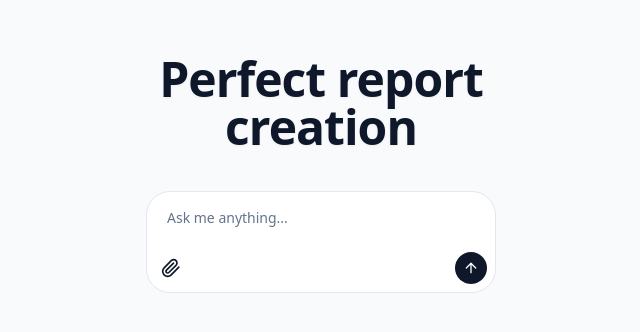
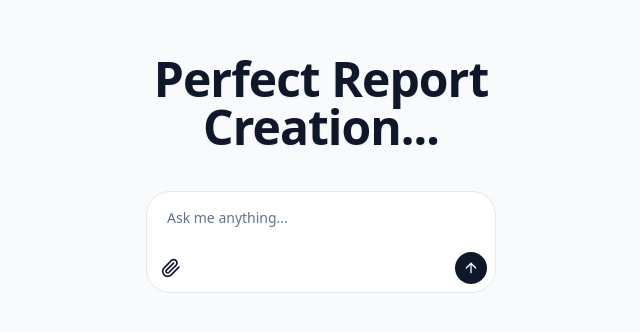
Before and after one commit to willspensley/conversational-prompt-box, a React (Vite) app: page / in a window 1280 px wide. Shown: the part 226-558 px from the top of the page, without its empty margins (319-959 px from the left). Built offline with nearby package versions, Linux system fonts and the light colour scheme.

Commit message:
Refactor: Improve word fade-in animation
Adjust the animation speed and text content for the word fade-in component.

```diff
--- a/src/pages/Index.tsx
+++ b/src/pages/Index.tsx
@@ -7,7 +7,8 @@ const Index = () => {
     <div className="min-h-screen flex flex-col items-center justify-center bg-gray-50">
       <div className="w-full max-w-md px-4 flex flex-col items-center gap-8">
         <WordFadeIn
-          words="Perfect report creation"
+          words="Perfect Report Creation..."
+          delay={0.3}
           className="text-3xl md:text-5xl text-center font-bold text-primary mb-2"
         />
 
```
